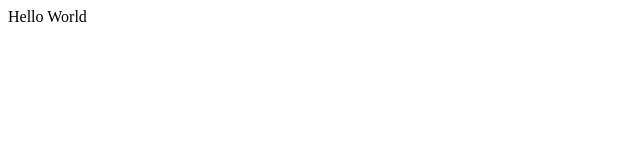
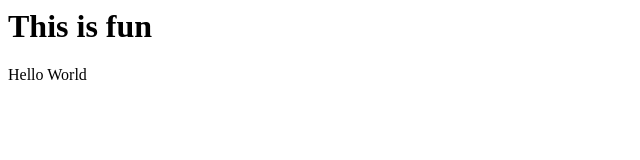
Before and after one commit to Okyere82/codingdemo-, a plain HTML site: page index.html in a window 1280 px wide. Shown: the whole page, without its empty margins (0-640 px from the left). Drawn offline with Linux system fonts and the light colour scheme.

Commit message:
Adds a header to index.html

```diff
--- a/index.html
+++ b/index.html
@@ -3,6 +3,7 @@
 
     </title>
     <body>
+        <h1>This is fun </h1>
         Hello World
     </body>
     </html>
```
